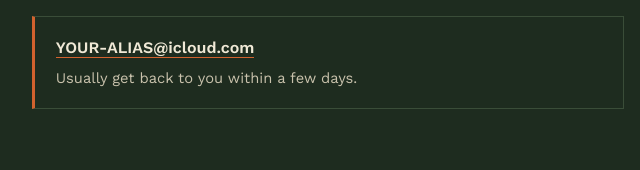
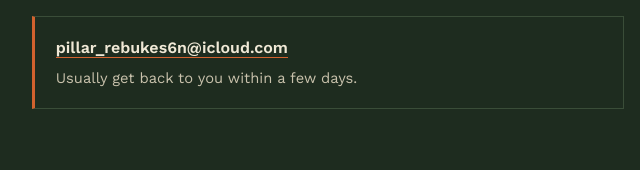
Before and after one commit to PatrickFluke/PatrickFlukeGames, a plain HTML site: page index.html in a window 1280 px wide. Shown: the part 920-1090 px from the top of the page, 312-952 px from the left. Drawn offline with nearby package versions, Linux system fonts and the light colour scheme.

Commit message:
Update index.html

```diff
--- a/index.html
+++ b/index.html
@@ -163,7 +163,7 @@
     <h2>Need help?</h2>
     <p>If something's broken, a level won't load, or an ad won't go away after you paid to remove it &mdash; email me and I'll sort it out.</p>
     <div class="plaque">
-      <a href="mailto:YOUR-ALIAS@icloud.com">YOUR-ALIAS@icloud.com</a>
+      <a href="mailto:pillar_rebukes6n@icloud.com">pillar_rebukes6n@icloud.com</a>
       <p>Usually get back to you within a few days.</p>
     </div>
   </section>
```
